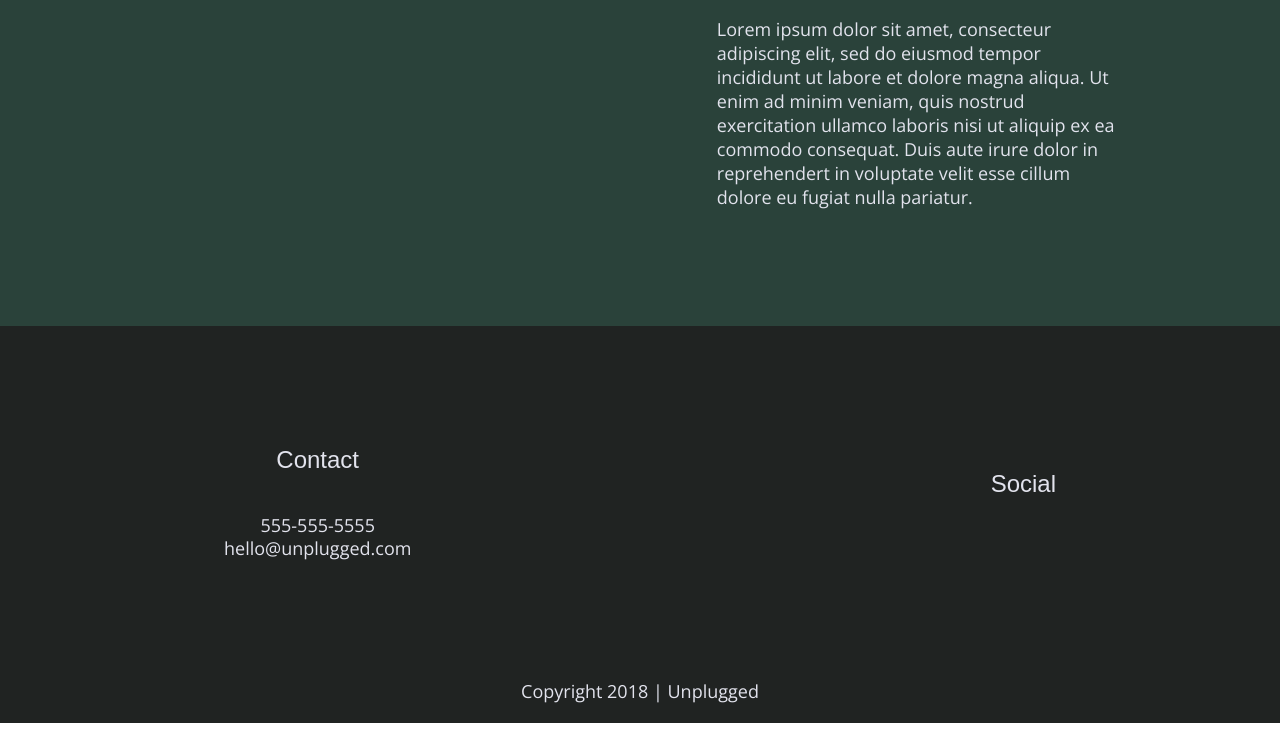
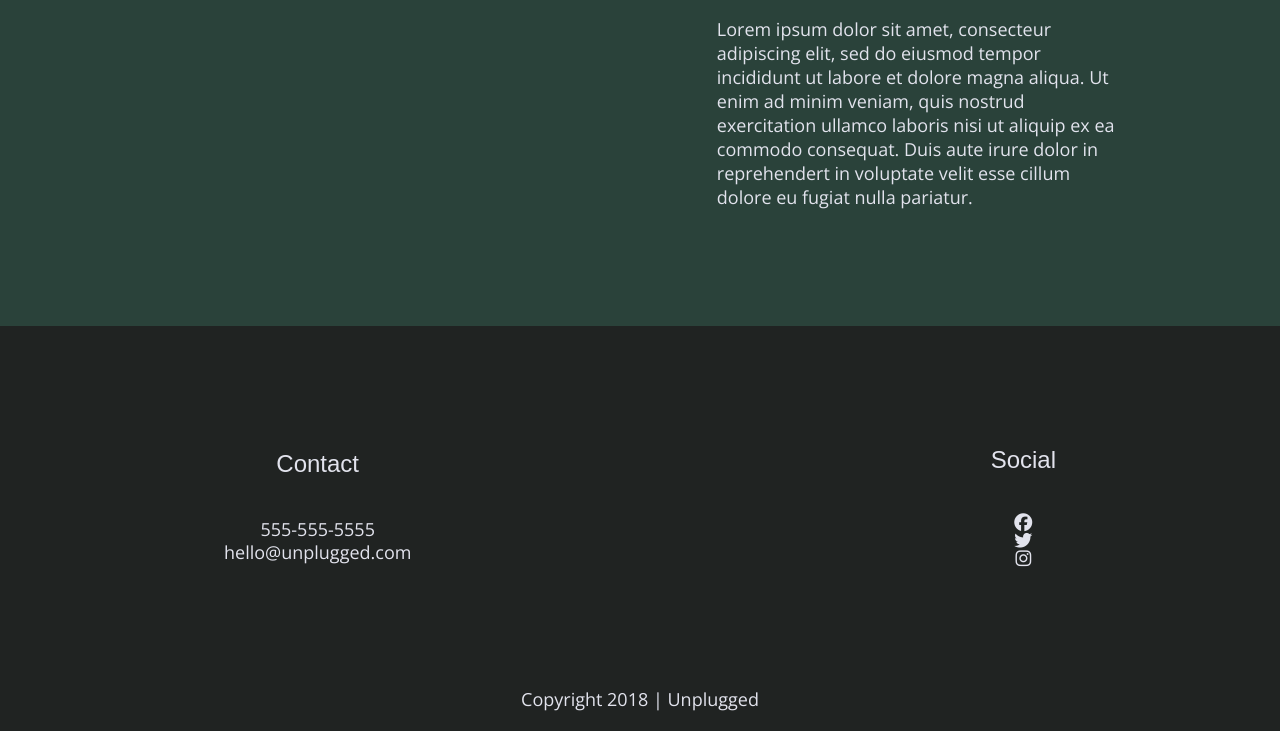
Before and after one commit to yuliehavana/Retreat, a website built with Parcel: page index.html in a window 1280 px wide. Shown: the part 3049-3780 px from the top of the page. Built offline with nearby package versions, Linux system fonts and the light colour scheme; files whose address does not match are found by name.

Commit message:
Added social media icons

```diff
--- a/index.html
+++ b/index.html
@@ -141,12 +141,15 @@
     <h4>Social</h4>
    <div class="social-icons">
      <p>
+      <i class="fa-brands fa-facebook"></i>
          <a href="https://www.facebook.com/Myaccount/" target="_blank"></a>
         </p>
         <p>
-          <a href="https://www.twitter.com/myaccount/" target="_blank"></a>
+          <i class="fa-brands fa-twitter"></i>
+           <a href="https://www.twitter.com/myaccount/" target="_blank"></a>
         </p>
         <p>
+          <i class="fa-brands fa-instagram"></i>
           <a href="https://www.instagram.com/myaccount"  target="_blank"></a>
         </p>
       </div>
```
